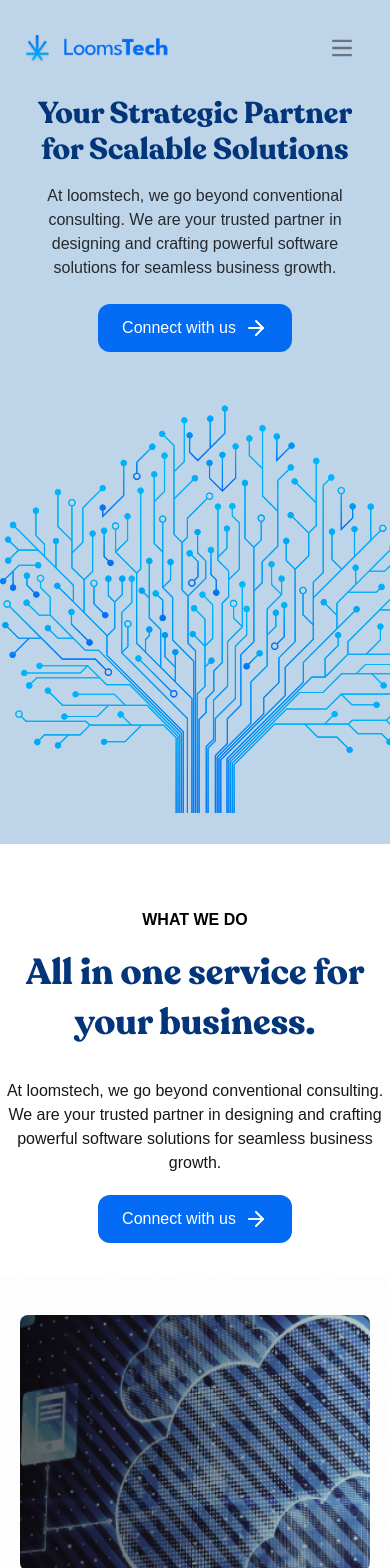
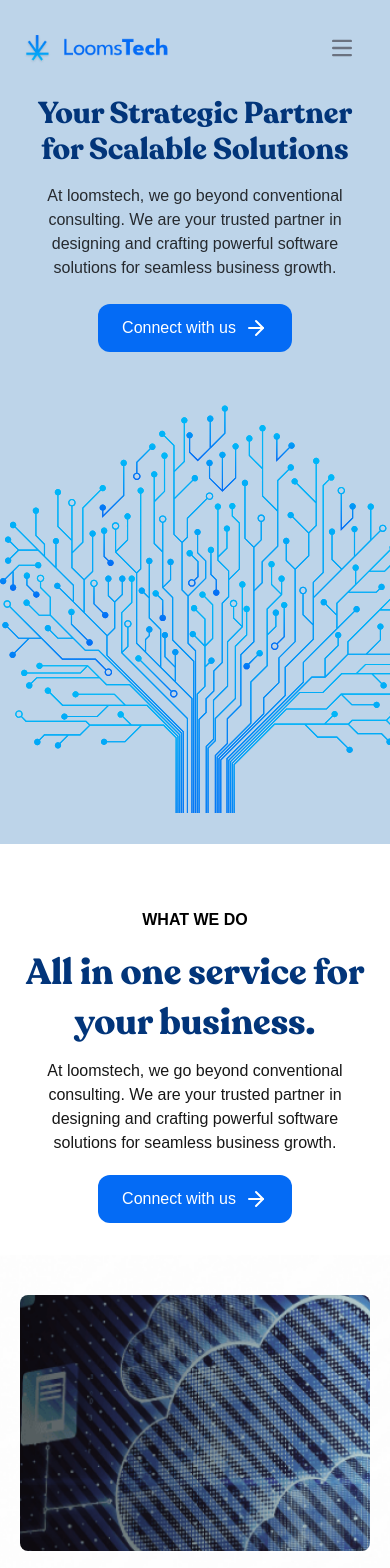
Before and after one commit to oyewosolomon/loomstech, a Next.js app: page / in a window 390 px wide. Shown: the top 1568 px of the page. Built offline with nearby package versions, Linux system fonts and the light colour scheme.

Commit message:
Error Fully fixed

```diff
--- a/src/app/components/Nav.tsx
+++ b/src/app/components/Nav.tsx
@@ -2,6 +2,7 @@ import React, { useState } from 'react'
 import Image from 'next/image';
 import Sidebar from './landing/Sidebar';
 import { AnimatePresence } from 'framer-motion';
+import Link from 'next/link';
 
 const Nav = () => {
 
@@ -11,9 +12,9 @@ const Nav = () => {
         <div>
             <header className=" flex justify-between items-center md:bg-white md:mt-9 md:mx-[3rem] p-5 rounded-3xl">
             <div className="flex items-center">
-                <span className="text-green-700 text-2xl font-bold">
+                <Link href="/" className="text-green-700 text-2xl font-bold">
                 <Image src="/assets/logo.png" width={150} height={50} alt="Logo" />
-                </span>
+                </Link>
             </div>
 
             <nav className='hidden md:block'>
--- a/src/app/components/landing/Aboutus.tsx
+++ b/src/app/components/landing/Aboutus.tsx
@@ -195,11 +195,11 @@ const Aboutus = () => {
       <div className='max-w-6xl mx-auto px-0 md:px-5'>
         <div className='mb-8 text-center md:text-left'>
           <div className='text-black font-semibold mb-4'>WHAT WE DO</div>
-          <h2 className='font-recoleta text-[#02357A] text-4xl md:text-5xl font-semibold leading-snug mb-8 max-w-2xl'>
+          <h2 className='font-recoleta text-[#02357A] text-4xl md:text-5xl font-semibold leading-snug mb-3 md:mb-8 max-w-2xl'>
             All in one service for your business.
           </h2>
 
-          <div className='block md:hidden'>
+          <div className='block md:hidden px-5'>
             At loomstech, we go beyond conventional consulting. We are your trusted partner in designing and crafting powerful software solutions for seamless business growth.
             <ModalButton className="bg-[#046BF5] mt-5 text-white px-6 py-3 rounded-xl flex items-center mx-auto md:mx-0">
               Connect with us
```
